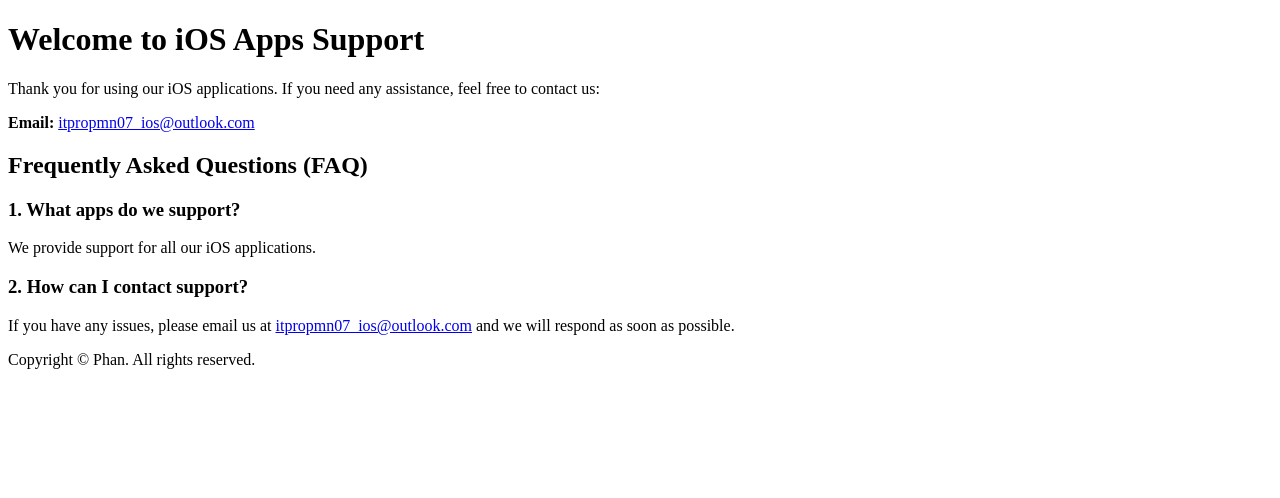
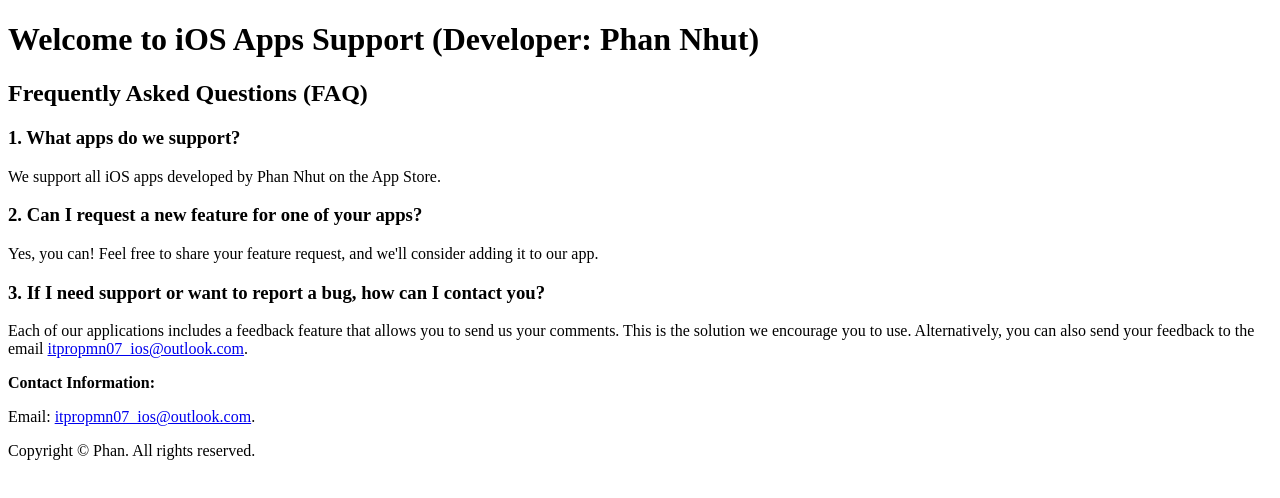
Before and after one commit to itpropmn07/itpropmn07.github.io, a plain HTML site: page index.html in a window 1280 px wide. Drawn offline with Linux system fonts and the light colour scheme.

Commit message:
Update index.html

```diff
--- a/index.html
+++ b/index.html
@@ -6,19 +6,21 @@
     <title>Support - iOS Apps</title>
 </head>
 <body>
-    <h1>Welcome to iOS Apps Support</h1>
-    <p>Thank you for using our iOS applications. If you need any assistance, feel free to contact us:</p>
-
-    <p><strong>Email:</strong> <a href="mailto:itpropmn07_ios@outlook.com">itpropmn07_ios@outlook.com</a></p>
+    <h1>Welcome to iOS Apps Support (Developer: Phan Nhut)</h1>
 
     <h2>Frequently Asked Questions (FAQ)</h2>
 
     <h3>1. What apps do we support?</h3>
-    <p>We provide support for all our iOS applications.</p>
+    <p>We support all iOS apps developed by Phan Nhut on the App Store.</p>
 
-    <h3>2. How can I contact support?</h3>
-    <p>If you have any issues, please email us at <a href="mailto:itpropmn07_ios@outlook.com">itpropmn07_ios@outlook.com</a> and we will respond as soon as possible.</p>
+    <h3>2. Can I request a new feature for one of your apps?</h3>
+    <p>Yes, you can! Feel free to share your feature request, and we'll consider adding it to our app.</p>
 
+    <h3>3. If I need support or want to report a bug, how can I contact you?</h3>
+    <p>Each of our applications includes a feedback feature that allows you to send us your comments. This is the solution we encourage you to use. Alternatively, you can also send your feedback to the email <a href="mailto:itpropmn07_ios@outlook.com">itpropmn07_ios@outlook.com</a>.</p>
+
+    <p><strong>Contact Information:</strong></p>
+    <p>Email: <a href="mailto:itpropmn07_ios@outlook.com">itpropmn07_ios@outlook.com</a>.</p>
     <footer>
         <p>Copyright © Phan. All rights reserved.</p>
     </footer>
```
